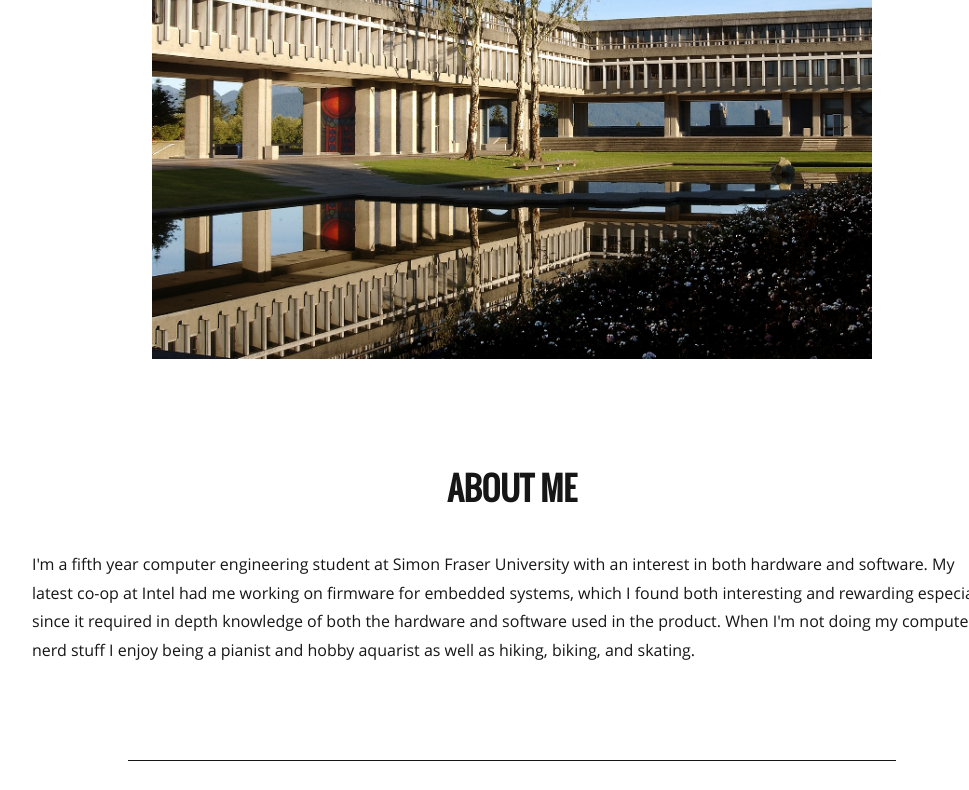
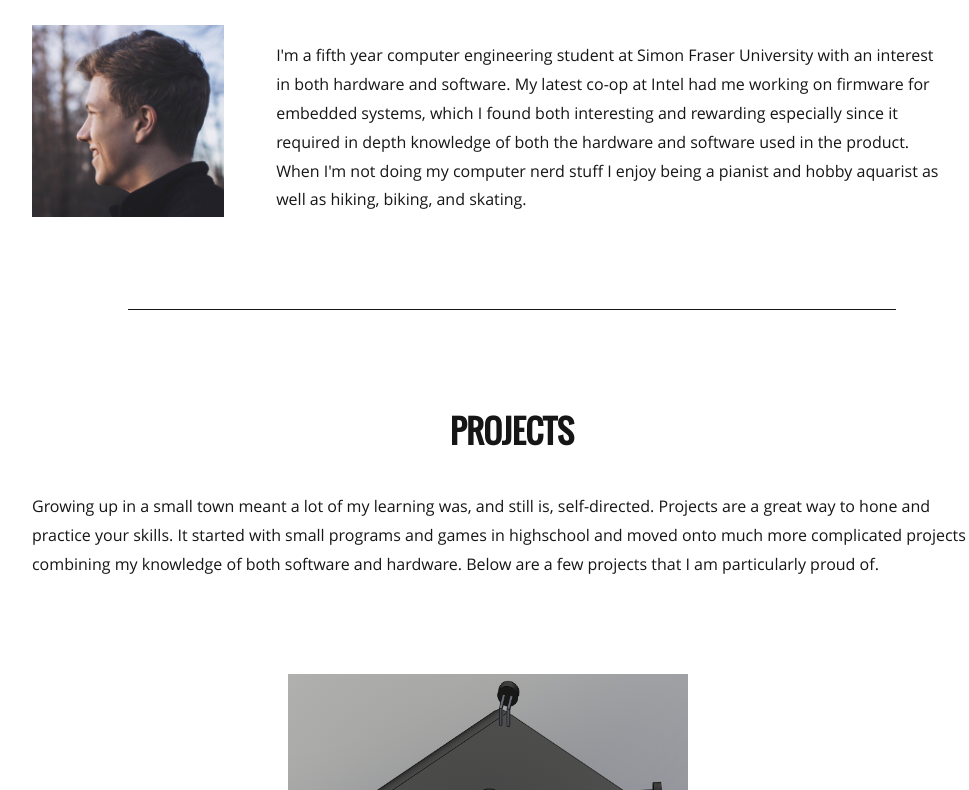
Before and after one commit to justincrosby/justincrosby.github.io, a plain HTML site: page index.html in a window 1280 px wide. Shown: the part 505-1295 px from the top of the page, without its empty margins (136-1105 px from the left). Drawn offline with Linux system fonts and the light colour scheme.

Commit message:
update to new style for about me

```diff
--- a/index.html
+++ b/index.html
@@ -30,13 +30,16 @@
 
     <!-- MAIN CONTENT -->
     <div id="main">
-      <div id="main-image">
+<!--       <div id="main-image">
         <img src="images/SFU.jpg"></img>
-      </div>
+      </div> -->
 
       <div id="about" class="section">
         <h2>About Me</h2>
-        <div>
+        <div class="left">
+          <img src="images/profile.jpg"></img>
+        </div>
+        <div class="right">
           <p>
             I'm a fifth year computer engineering student at Simon Fraser University with an interest in both hardware and software. My latest co-op at Intel had me working on firmware for embedded systems, which I found both interesting and rewarding especially since it required in depth knowledge of both the hardware and software used in the product. When I'm not doing my computer nerd stuff I enjoy being a pianist and hobby aquarist as well as hiking, biking, and skating.
           </p>
@@ -121,7 +124,7 @@
         <div class="menu">
           <h3>
             <a class="top">Back to Top</a>
-            <a href="resume.html">View Full Résumé</a>
+            <a href="resume.html">View Full Resume</a>
             <a href="http://ca.linkedin.com/in/justincrosby">View my linkedin profile</a>
             <a href="https://github.com/justincrosby/justincrosby.github.io">Check out the code for this site</a>
           </h3>
--- a/scss/styles.scss
+++ b/scss/styles.scss
@@ -104,6 +104,21 @@ footer {
     #main-image {
         text-align: center;
     }
+    #about {
+        div {
+            position: relative;
+            display: inline-block;
+            vertical-align: text-top;
+        }
+        .left {
+            width: 20%;
+            height: 20%;
+            margin-right: 5%;
+        }
+        .right {
+            width: 70%;
+        }
+    }
     #boxes {
         text-align: center;
         padding-top: 80px;
@@ -159,6 +174,9 @@ footer {
                 position: relative;
                 margin-top: 80px;
             }
+            .job.first {
+                margin-top: 20px;
+            }
             .description {
                 position: absolute;
                 left: 28%;
@@ -192,8 +210,8 @@ footer {
         }
     }
     img {
-        width: 75%;
-        height: auto;
+        max-width: 100%;
+        max-height: 100%;
     }
     h2 {
         text-align: center;
```
Also changed, not shown: images/SFU.jpg (deleted), images/circuit.jpg (deleted), images/profile.jpg (added), scss/styles.css, 1 other file.
